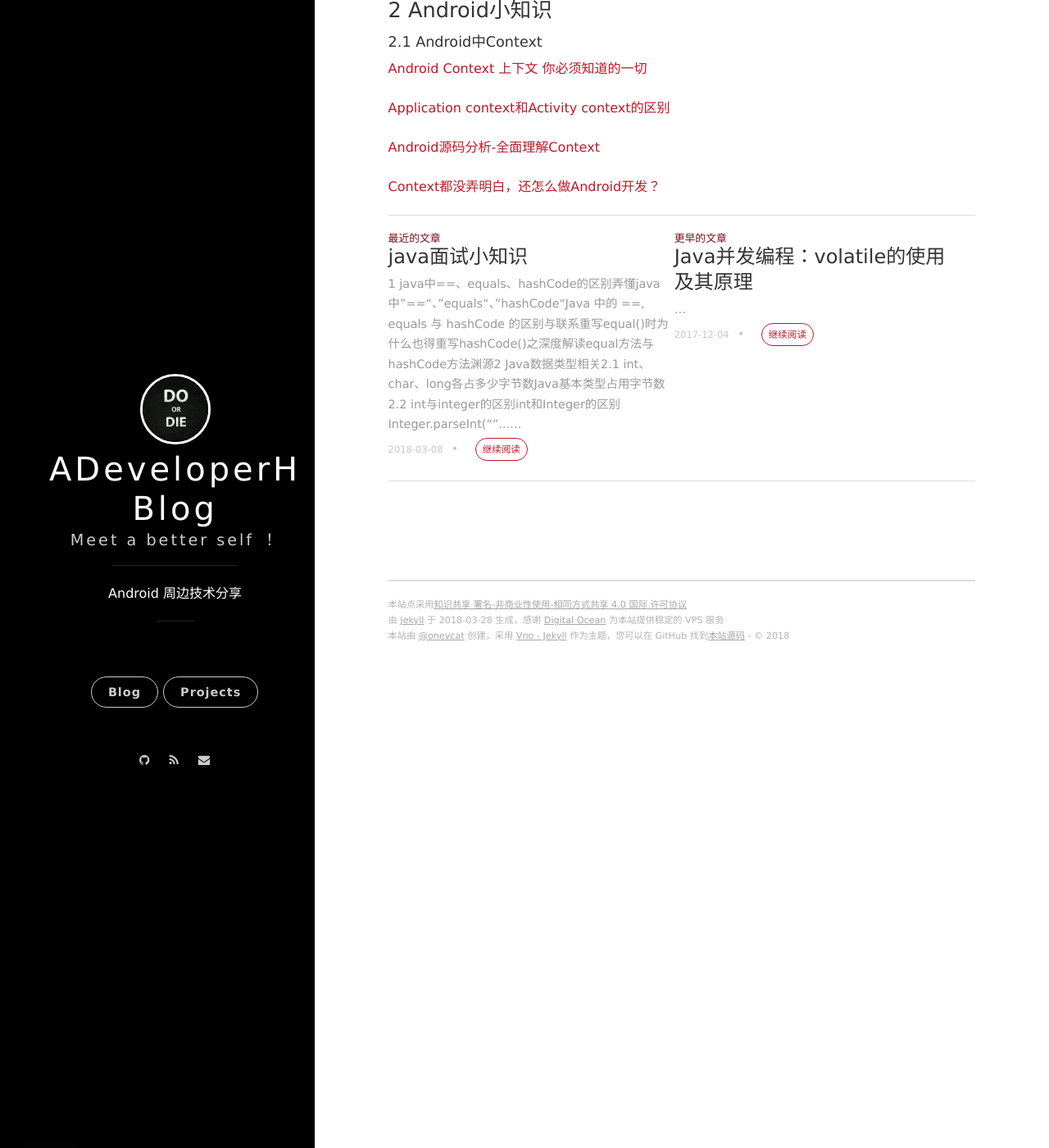
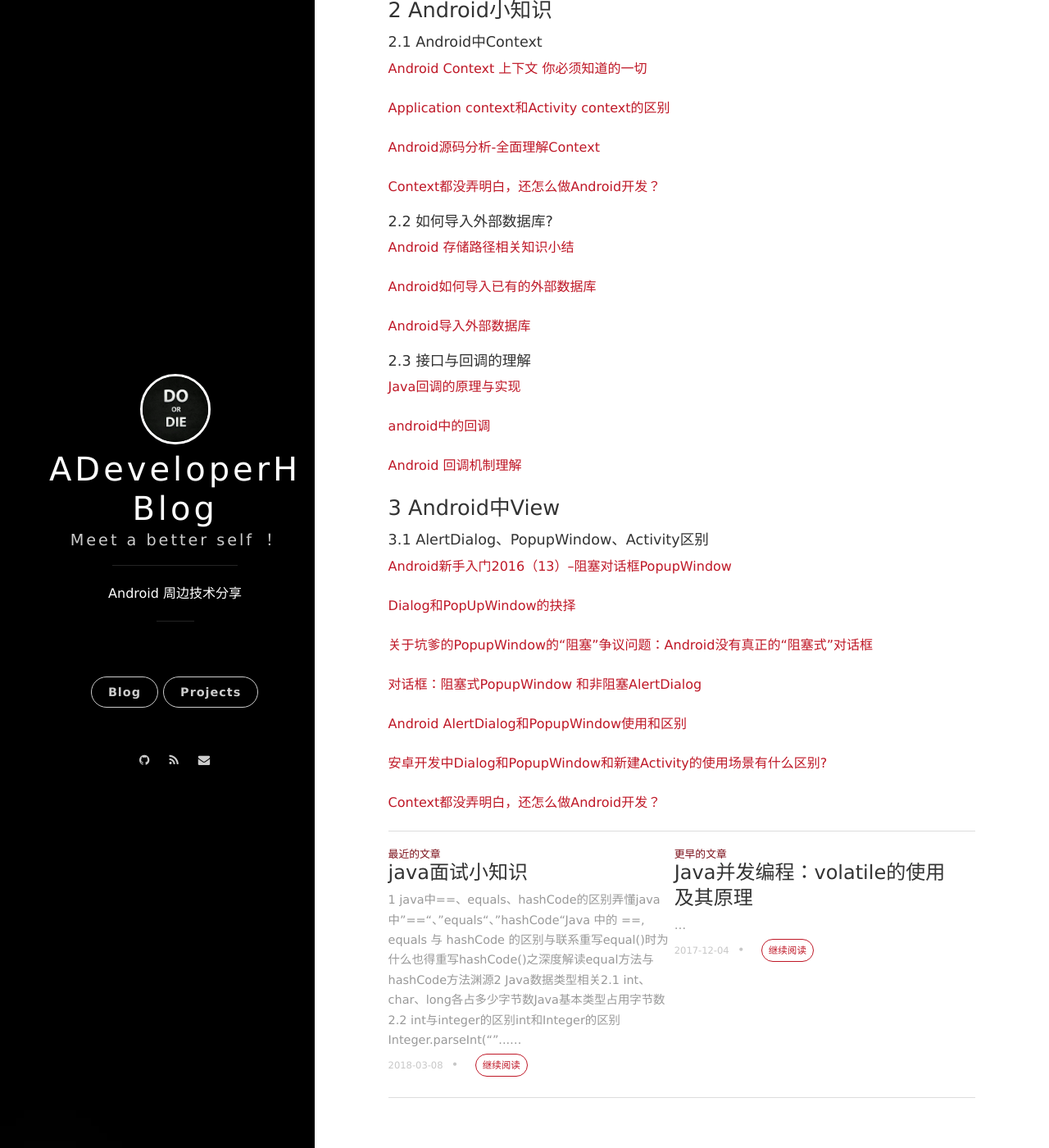
Before and after one commit to ADeveloperH/ADeveloperH.github.io, a Jekyll site: the page built from _posts/2018-03-08-interviewknowledge_android.md, in a window 1280 px wide and 1400 px high, scrolled down 1809 px. Shown: the whole window at 82% size. Built offline with Jekyll 4.4.1, drawn with Linux system fonts in a browser that asks for light colours; nearby versions of some CDN libraries; comment, search, counter and statistics services are not loaded.

Commit message:
android面试小知识

```diff
--- a/_posts/2018-03-08-interviewknowledge_android.md
+++ b/_posts/2018-03-08-interviewknowledge_android.md
@@ -88,3 +88,37 @@ categories: 面试知识
 [Android源码分析-全面理解Context](http://blog.csdn.net/singwhatiwanna/article/details/21829971)
 
 [Context都没弄明白，还怎么做Android开发？](https://www.jianshu.com/p/94e0f9ab3f1d)
+
+#### 2.2 如何导入外部数据库? ####
+
+[Android 存储路径相关知识小结](http://blog.csdn.net/liujigangisgood/article/details/40044709)
+
+[Android如何导入已有的外部数据库](http://www.cnblogs.com/xiaowenji/archive/2011/01/03/1925014.html)
+
+[Android导入外部数据库](http://www.voidcn.com/article/p-twrnkkge-km.html)
+
+#### 2.3 接口与回调的理解 ####
+
+[Java回调的原理与实现](https://www.jianshu.com/p/67190bdce647)
+
+[android中的回调](http://blog.csdn.net/xsf50717/article/details/50520462)
+
+[Android 回调机制理解](http://howietian.top/2017/04/16/Android-%E5%9B%9E%E8%B0%83%E6%9C%BA%E5%88%B6%E7%90%86%E8%A7%A3/)
+
+### 3 Android中View ###
+
+#### 3.1 AlertDialog、PopupWindow、Activity区别 ####
+
+[Android新手入门2016（13）--阻塞对话框PopupWindow](http://www.bijishequ.com/detail/9208)
+
+[Dialog和PopUpWindow的抉择](https://www.jianshu.com/p/e588d74b5c9f)
+
+[关于坑爹的PopupWindow的“阻塞”争议问题：Android没有真正的“阻塞式”对话框](http://blog.csdn.net/zhengxiaoyao0716/article/details/48768407)
+
+[对话框：阻塞式PopupWindow 和非阻塞AlertDialog](http://blog.csdn.net/lang791534167/article/details/37706293)
+
+[Android AlertDialog和PopupWindow使用和区别](http://blog.csdn.net/android_cmos/article/details/51223776)
+
+[安卓开发中Dialog和PopupWindow和新建Activity的使用场景有什么区别?](https://www.zhihu.com/question/37321437)
+
+[Context都没弄明白，还怎么做Android开发？](https://www.jianshu.com/p/94e0f9ab3f1d)
```
Also changed, not shown: _posts/2018-03-15-interviewknowledge_algorithm.md (+2 -1 lines).
